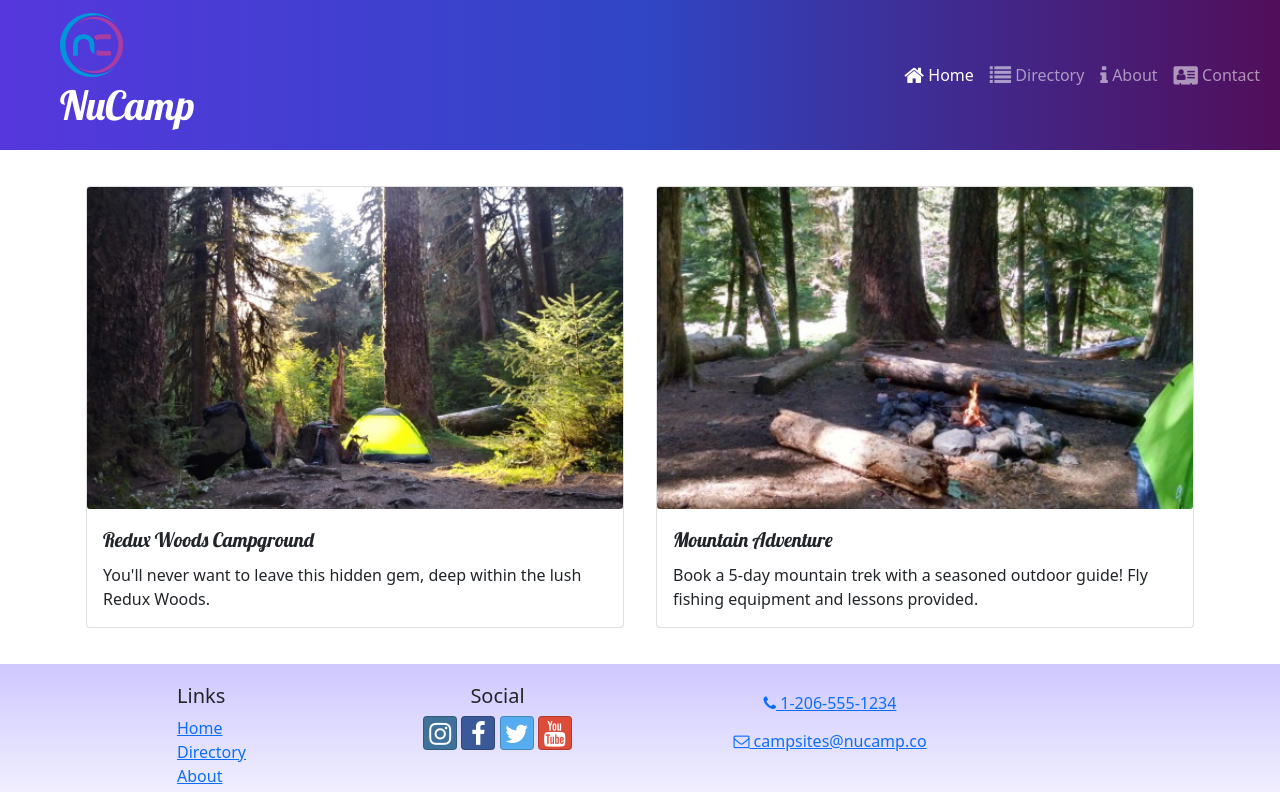
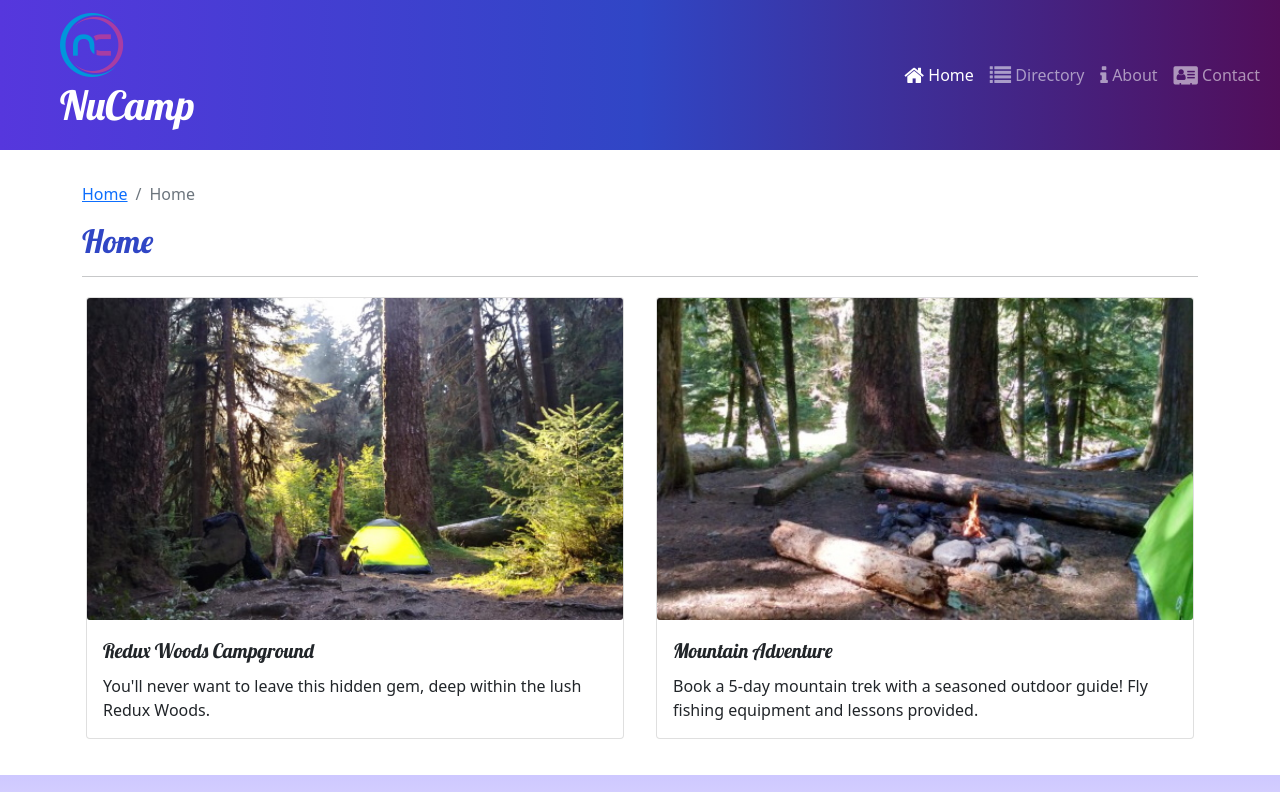
Before and after one commit to naniitsnina/nucampsite-react, a React (Create React App) app: page / in a window 1280 px wide. Shown: the top 792 px of the page. Built offline with nearby package versions, Linux system fonts and the light colour scheme.

Commit message:
Breadcrumbs SubHeader

```diff
--- /dev/null
+++ b/src/components/SubHeader.js
@@ -0,0 +1,26 @@
+import { Col, Row, Breadcrumb, BreadcrumbItem } from 'reactstrap';
+import { Link } from 'react-router-dom';
+
+const SubHeader = ({ current, detail }) => {
+    return (
+        <Row>
+            <Col>
+                <Breadcrumb>
+                    <BreadcrumbItem>
+                        <Link to='/'>Home</Link>
+                    </BreadcrumbItem>
+                    {detail && (
+                        <BreadcrumbItem>
+                            <Link to='/directory'>Directory</Link>
+                        </BreadcrumbItem>
+                    )}
+                    <BreadcrumbItem active>{current}</BreadcrumbItem>
+                </Breadcrumb>
+                <h2>{current}</h2>
+                <hr />
+            </Col>
+        </Row>
+    );
+};
+
+export default SubHeader;
--- a/src/pages/CampsiteDetailPage.js
+++ b/src/pages/CampsiteDetailPage.js
@@ -3,12 +3,14 @@
 import { selectCampsiteById } from '../features/campsites/campsitesSlice';
 import CampsiteDetail from '../features/campsites/CampsiteDetail';
 import CommentsList from '../features/comments/CommentsList';
+import SubHeader from '../components/SubHeader';
 
 const CampsiteDetailPage = () => {
     const { campsiteId } = useParams();
     const campsite = selectCampsiteById(campsiteId);
     return (
         <Container>
+            <SubHeader current={campsite.name} detail={true}/>
             <Row>
                 <CampsiteDetail campsite={campsite}/>
                 <CommentsList campstieId={campsiteId}/>
--- a/src/pages/CampsiteDirectoryPage.js
+++ b/src/pages/CampsiteDirectoryPage.js
@@ -1,9 +1,11 @@
 import { Container } from 'reactstrap';
 import CampsitesList from '../features/campsites/CampsitesList';
+import SubHeader from '../components/SubHeader';
 
 const CampsitesDirectoryPage = () => {
     return (
         <Container>
+            <SubHeader current='Directory'/>
             <CampsitesList/>
         </Container>
     )
--- a/src/pages/HomePage.js
+++ b/src/pages/HomePage.js
@@ -1,9 +1,11 @@
 import { Container } from 'reactstrap';
 import DisplayList from '../features/display/DisplayList';
+import SubHeader from '../components/SubHeader';
 
 const HomePage = () => {
     return (
         <Container>
+            <SubHeader current='Home'/>
             <DisplayList/>
         </Container>
     )
```
